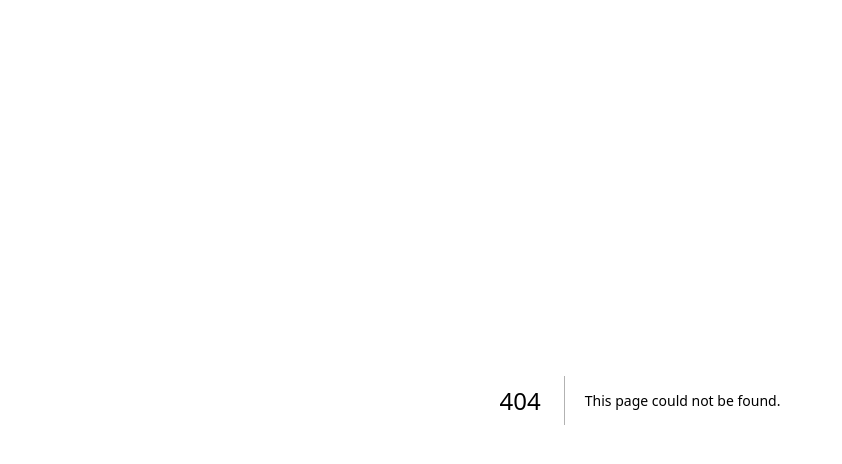
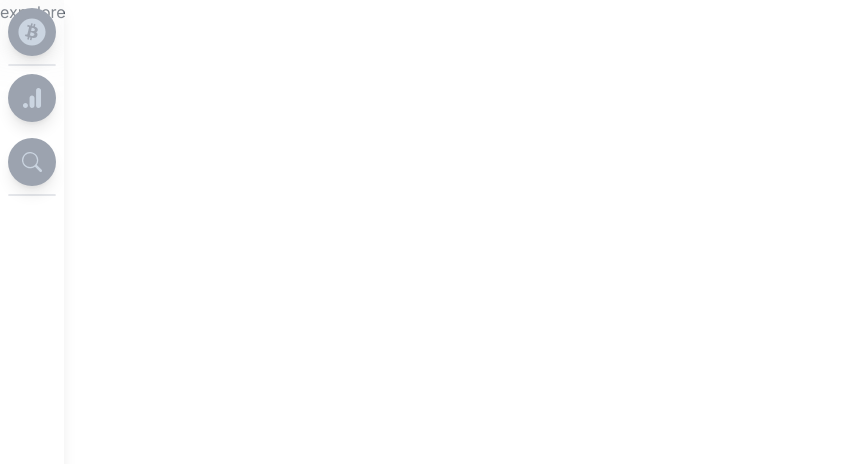
Before and after one commit to vishalchaurasia10/Cryptonite, a Next.js app: page /explore in a window 1280 px wide. Before the commit this address had no page. Shown: the top 464 px of the page, without its empty margins (0-842 px from the left). Built offline with nearby package versions, Linux system fonts and the light colour scheme.

Commit message:
created the navbar

```diff
--- /dev/null
+++ b/src/app/explore/page.tsx
@@ -0,0 +1,11 @@
+import React from 'react'
+
+const page = () => {
+    return (
+        <div>
+            expolore
+        </div>
+    )
+}
+
+export default page
--- a/src/app/globals.css
+++ b/src/app/globals.css
@@ -2,32 +2,27 @@
 @tailwind components;
 @tailwind utilities;
 
-:root {
-  --foreground-rgb: 0, 0, 0;
-  --background-start-rgb: 214, 219, 220;
-  --background-end-rgb: 255, 255, 255;
-}
+@layer components {
+  .sidebar-icon {
+    @apply relative flex items-center justify-center
+        h-12 w-12 mt-2 mb-2 mx-auto
+        bg-gray-400 hover:bg-green-600 dark:bg-gray-800
+        text-slate-300 hover:text-white
+        hover:rounded-xl rounded-3xl
+        transition-all duration-300 ease-linear
+        cursor-pointer shadow-lg;
+  }
 
-@media (prefers-color-scheme: dark) {
-  :root {
-    --foreground-rgb: 255, 255, 255;
-    --background-start-rgb: 0, 0, 0;
-    --background-end-rgb: 0, 0, 0;
+  .sidebar-tooltip {
+    @apply absolute w-auto p-2 m-2 min-w-max -top-16 lg:top-0 lg:left-14 rounded-md shadow-md
+        text-white bg-gray-900
+        text-xs font-bold
+        transition-all duration-100 scale-0 origin-left;
+  }
+
+  .sidebar-hr {
+    @apply bg-gray-200 dark:bg-gray-800
+        border border-gray-200 dark:border-gray-800 rounded-full
+        mx-2;
   }
 }
-
-body {
-  color: rgb(var(--foreground-rgb));
-  background: linear-gradient(
-      to bottom,
-      transparent,
-      rgb(var(--background-end-rgb))
-    )
-    rgb(var(--background-start-rgb));
-}
-
-@layer utilities {
-  .text-balance {
-    text-wrap: balance;
-  }
-}
--- a/src/app/layout.tsx
+++ b/src/app/layout.tsx
@@ -1,6 +1,7 @@
 import type { Metadata } from "next";
 import { Inter } from "next/font/google";
 import "./globals.css";
+import Navbar from "@/components/Navbar";
 
 const inter = Inter({ subsets: ["latin"] });
 
@@ -16,7 +17,10 @@ export default function RootLayout({
 }>) {
   return (
     <html lang="en">
-      <body className={inter.className}>{children}</body>
+      <body className={inter.className}>
+        <Navbar />
+        {children}
+      </body>
     </html>
   );
 }
--- a/src/app/page.tsx
+++ b/src/app/page.tsx
@@ -1,113 +1,8 @@
-import Image from "next/image";
 
 export default function Home() {
   return (
-    <main className="flex min-h-screen flex-col items-center justify-between p-24">
-      <div className="z-10 w-full max-w-5xl items-center justify-between font-mono text-sm lg:flex">
-        <p className="fixed left-0 top-0 flex w-full justify-center border-b border-gray-300 bg-gradient-to-b from-zinc-200 pb-6 pt-8 backdrop-blur-2xl dark:border-neutral-800 dark:bg-zinc-800/30 dark:from-inherit lg:static lg:w-auto  lg:rounded-xl lg:border lg:bg-gray-200 lg:p-4 lg:dark:bg-zinc-800/30">
-          Get started by editing&nbsp;
-          <code className="font-mono font-bold">src/app/page.tsx</code>
-        </p>
-        <div className="fixed bottom-0 left-0 flex h-48 w-full items-end justify-center bg-gradient-to-t from-white via-white dark:from-black dark:via-black lg:static lg:size-auto lg:bg-none">
-          <a
-            className="pointer-events-none flex place-items-center gap-2 p-8 lg:pointer-events-auto lg:p-0"
-            href="https://vercel.com?utm_source=create-next-app&utm_medium=appdir-template&utm_campaign=create-next-app"
-            target="_blank"
-            rel="noopener noreferrer"
-          >
-            By{" "}
-            <Image
-              src="/vercel.svg"
-              alt="Vercel Logo"
-              className="dark:invert"
-              width={100}
-              height={24}
-              priority
-            />
-          </a>
-        </div>
-      </div>
-
-      <div className="relative z-[-1] flex place-items-center before:absolute before:h-[300px] before:w-full before:-translate-x-1/2 before:rounded-full before:bg-gradient-radial before:from-white before:to-transparent before:blur-2xl before:content-[''] after:absolute after:-z-20 after:h-[180px] after:w-full after:translate-x-1/3 after:bg-gradient-conic after:from-sky-200 after:via-blue-200 after:blur-2xl after:content-[''] before:dark:bg-gradient-to-br before:dark:from-transparent before:dark:to-blue-700 before:dark:opacity-10 after:dark:from-sky-900 after:dark:via-[#0141ff] after:dark:opacity-40 sm:before:w-[480px] sm:after:w-[240px] before:lg:h-[360px]">
-        <Image
-          className="relative dark:drop-shadow-[0_0_0.3rem_#ffffff70] dark:invert"
-          src="/next.svg"
-          alt="Next.js Logo"
-          width={180}
-          height={37}
-          priority
-        />
-      </div>
-
-      <div className="mb-32 grid text-center lg:mb-0 lg:w-full lg:max-w-5xl lg:grid-cols-4 lg:text-left">
-        <a
-          href="https://nextjs.org/docs?utm_source=create-next-app&utm_medium=appdir-template&utm_campaign=create-next-app"
-          className="group rounded-lg border border-transparent px-5 py-4 transition-colors hover:border-gray-300 hover:bg-gray-100 hover:dark:border-neutral-700 hover:dark:bg-neutral-800/30"
-          target="_blank"
-          rel="noopener noreferrer"
-        >
-          <h2 className="mb-3 text-2xl font-semibold">
-            Docs{" "}
-            <span className="inline-block transition-transform group-hover:translate-x-1 motion-reduce:transform-none">
-              -&gt;
-            </span>
-          </h2>
-          <p className="m-0 max-w-[30ch] text-sm opacity-50">
-            Find in-depth information about Next.js features and API.
-          </p>
-        </a>
-
-        <a
-          href="https://nextjs.org/learn?utm_source=create-next-app&utm_medium=appdir-template-tw&utm_campaign=create-next-app"
-          className="group rounded-lg border border-transparent px-5 py-4 transition-colors hover:border-gray-300 hover:bg-gray-100 hover:dark:border-neutral-700 hover:dark:bg-neutral-800/30"
-          target="_blank"
-          rel="noopener noreferrer"
-        >
-          <h2 className="mb-3 text-2xl font-semibold">
-            Learn{" "}
-            <span className="inline-block transition-transform group-hover:translate-x-1 motion-reduce:transform-none">
-              -&gt;
-            </span>
-          </h2>
-          <p className="m-0 max-w-[30ch] text-sm opacity-50">
-            Learn about Next.js in an interactive course with&nbsp;quizzes!
-          </p>
-        </a>
-
-        <a
-          href="https://vercel.com/templates?framework=next.js&utm_source=create-next-app&utm_medium=appdir-template&utm_campaign=create-next-app"
-          className="group rounded-lg border border-transparent px-5 py-4 transition-colors hover:border-gray-300 hover:bg-gray-100 hover:dark:border-neutral-700 hover:dark:bg-neutral-800/30"
-          target="_blank"
-          rel="noopener noreferrer"
-        >
-          <h2 className="mb-3 text-2xl font-semibold">
-            Templates{" "}
-            <span className="inline-block transition-transform group-hover:translate-x-1 motion-reduce:transform-none">
-              -&gt;
-            </span>
-          </h2>
-          <p className="m-0 max-w-[30ch] text-sm opacity-50">
-            Explore starter templates for Next.js.
-          </p>
-        </a>
-
-        <a
-          href="https://vercel.com/new?utm_source=create-next-app&utm_medium=appdir-template&utm_campaign=create-next-app"
-          className="group rounded-lg border border-transparent px-5 py-4 transition-colors hover:border-gray-300 hover:bg-gray-100 hover:dark:border-neutral-700 hover:dark:bg-neutral-800/30"
-          target="_blank"
-          rel="noopener noreferrer"
-        >
-          <h2 className="mb-3 text-2xl font-semibold">
-            Deploy{" "}
-            <span className="inline-block transition-transform group-hover:translate-x-1 motion-reduce:transform-none">
-              -&gt;
-            </span>
-          </h2>
-          <p className="m-0 max-w-[30ch] text-balance text-sm opacity-50">
-            Instantly deploy your Next.js site to a shareable URL with Vercel.
-          </p>
-        </a>
-      </div>
-    </main>
+    <div>
+      <h1>Home Page</h1>
+    </div>
   );
 }
--- /dev/null
+++ b/src/app/products/[id]/page.tsx
@@ -0,0 +1,12 @@
+import React from 'react'
+
+const page = ({ params }: any) => {
+    return (
+        <div>
+            <h1>Product Page</h1>
+            <h2>{params.id}</h2>
+        </div>
+    )
+}
+
+export default page
--- /dev/null
+++ b/src/components/Navbar.tsx
@@ -0,0 +1,47 @@
+import Link from 'next/link';
+import { BsSearch } from 'react-icons/bs';
+import { FaBitcoin } from 'react-icons/fa';
+import { SiGoogleanalytics } from 'react-icons/si';
+
+const Navbar = () => {
+
+    return (
+        <div className="fixed z-50 bottom-0 lg:top-0 lg:left-0 w-full lg:h-screen lg:w-16 flex flex-row lg:flex-col bg-[rgba(255,255,255,0.2)] shadow-lg backdrop-blur-2xl">
+            <SideBarIcon icon={<FaBitcoin size="28" />} text='Home' toUrl='/' />
+            <Divider />
+            <SideBarIcon icon={<SiGoogleanalytics size="20" />} text='Explore' toUrl='/explore' />
+            <SideBarIcon icon={<BsSearch size="20" />} text='Search coins 🔍' toUrl='' />
+            <Divider />
+        </div>
+    );
+};
+
+type SideBarIconProps = {
+    icon: React.ReactNode;
+    text?: string;
+    toUrl: string;
+};
+
+const SideBarIcon = ({ icon, text = 'tooltip 💡', toUrl = '/' }: SideBarIconProps) => {
+    const content = (
+        <div className="sidebar-icon group mx-2">
+            {icon}
+            <span className="sidebar-tooltip group-hover:scale-100">
+                {text}
+            </span>
+        </div>
+    );
+
+    return toUrl ? (
+        <Link className='' href={toUrl}>
+            {content}
+        </Link>
+    ) : (
+        content
+    );
+};
+
+
+const Divider = () => <hr className="h-8 lg:h-0 my-auto lg:my-0 sidebar-hr" />;
+
+export default Navbar;
--- a/tailwind.config.ts
+++ b/tailwind.config.ts
@@ -15,6 +15,11 @@ const config: Config = {
       },
     },
   },
-  plugins: [],
+  daisyui: {
+    themes: ["light"],
+  },
+  plugins: [
+    require('daisyui'),
+  ],
 };
 export default config;
```
Also changed, not shown: package.json (+6 -4 lines), 1 other file (tests, documents, lock files or other folders).
